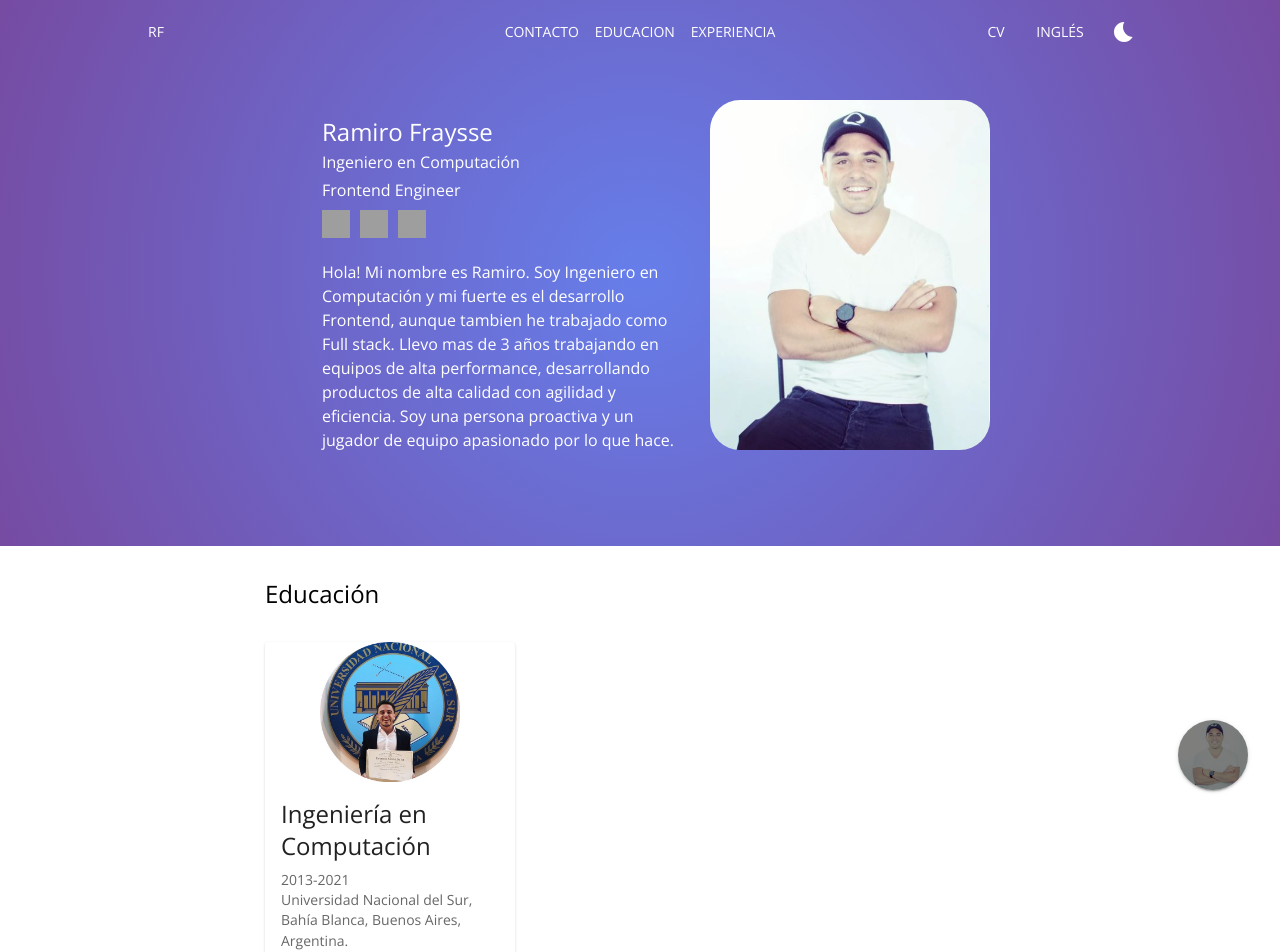
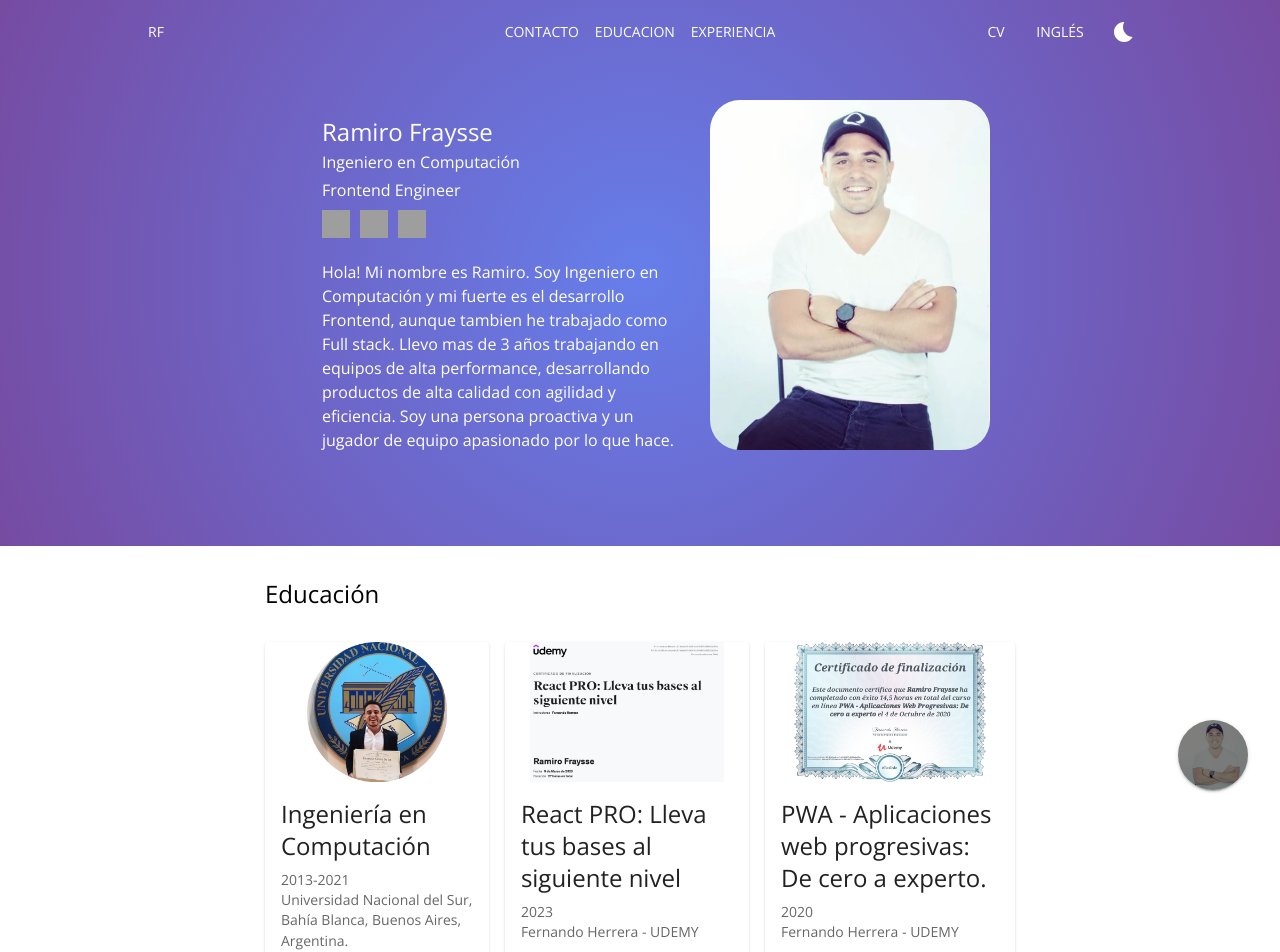
Before and after one commit to RamiroFraysse/portfolio, a Next.js app: page / in a window 1280 px wide. Shown: the top 952 px of the page. Built offline with nearby package versions, Linux system fonts and the light colour scheme; grey boxes are pictures that could not be loaded.

Commit message:
education section responsive

```diff
--- a/app/components/main/SectionEducation.tsx
+++ b/app/components/main/SectionEducation.tsx
@@ -63,7 +63,13 @@ function SectionEducation() {
             sx={{
                 display: "flex",
                 gap: "16px",
-                flexDirection: {sm: "column", xs: "column", xl: "row"},
+                flexDirection: {
+                    sm: "column",
+                    xs: "column",
+                    md: "row",
+                    lg: "row",
+                    xl: "row",
+                },
             }}
         >
             {ITEMS.map(item => (
--- a/app/layout.tsx
+++ b/app/layout.tsx
@@ -1,6 +1,6 @@
 export const metadata = {
-    title: "Create Next App",
-    description: "Generated by create next app",
+    title: "Ramiro Fraysse",
+    description: "Portfolio builded on NextJS",
 };
 
 export default function RootLayout({children}: {children: React.ReactNode}) {
```
